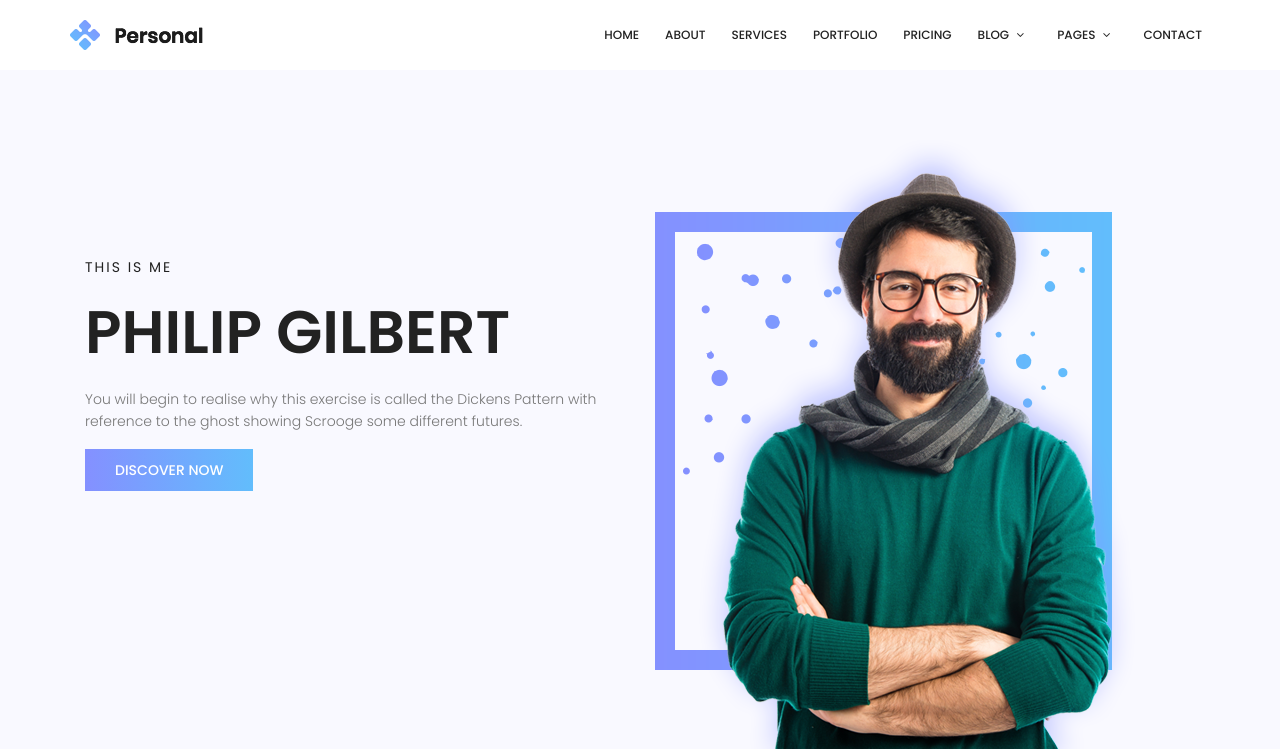
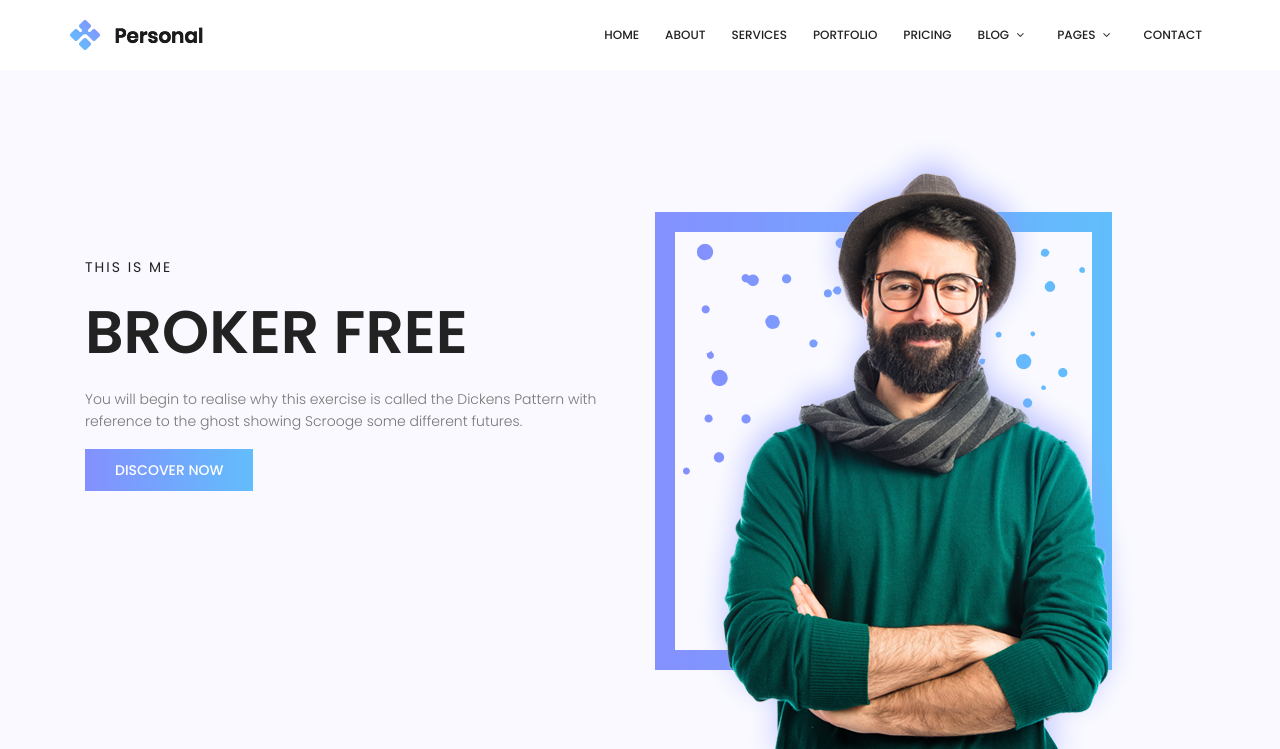
Before and after one commit to Diplak4/Brokerfree, a Django app: page / in a window 1280 px wide. Shown: the top 749 px of the page. Run offline with Django 4.2, Linux system fonts and the light colour scheme; data comes from the database, SQL or seed files in the repository; both versions use the stored data as it was after the commit; some libraries are stand-ins or nearby versions.

Commit message:
something

```diff
--- a/templates/index.html
+++ b/templates/index.html
@@ -8,7 +8,7 @@
 					<div class="row fullscreen align-items-center justify-content-between">
 						<div class="col-lg-6 col-md-6 banner-left">
 							<h6>This is me</h6>
-							<h1>Philip Gilbert</h1>
+							<h1>Broker Free</h1>
 							<p>
 								You will begin to realise why this exercise is called the Dickens Pattern with reference to the ghost showing Scrooge some different futures.
 							</p>
```
Also changed, not shown: db.sqlite3.
